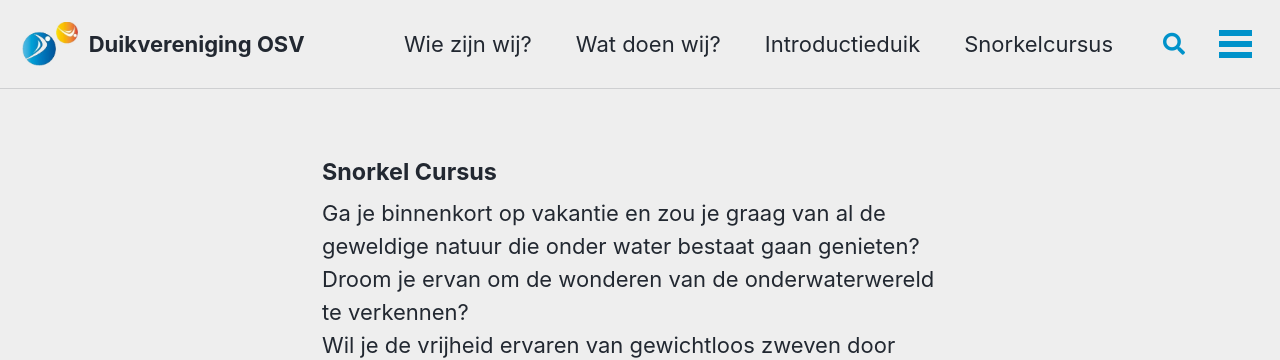
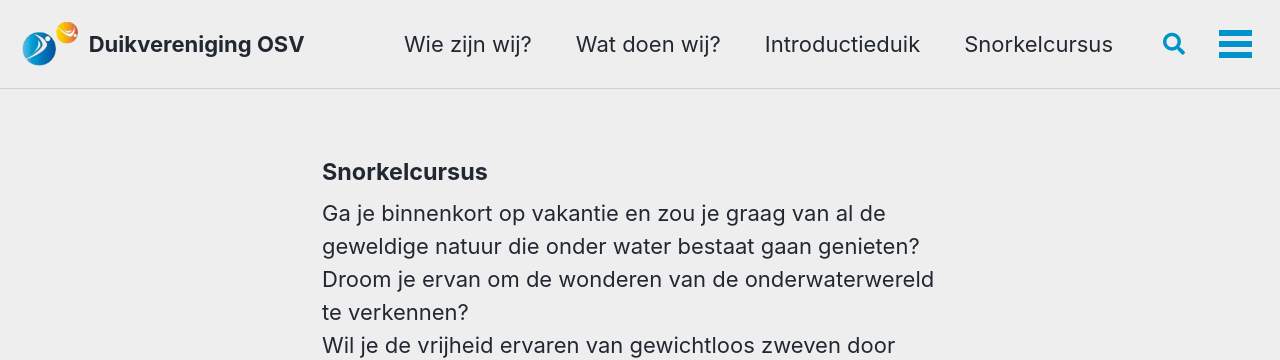
Before and after one commit to walthertimmer/osvveenendaal.nl, a Jekyll site: the page built from _pages/snorkelcursus.md, in a window 1280 px wide. Shown: the top 360 px of the page. Built offline with Jekyll 4.4.1, drawn with Linux system fonts in a browser that asks for light colours; cached includes are drawn as plain includes.

Commit message:
Update snorkelcursus.md

```diff
--- a/_pages/snorkelcursus.md
+++ b/_pages/snorkelcursus.md
@@ -5,7 +5,7 @@ permalink: /snorkelcursus/
 title: Snorkel Cursus
 ---
 
-#### Snorkel Cursus
+#### Snorkelcursus
 
 Ga je binnenkort op vakantie en zou je graag van al de geweldige natuur die onder water bestaat gaan genieten?
 Droom je ervan om de wonderen van de onderwaterwereld te verkennen?
```
